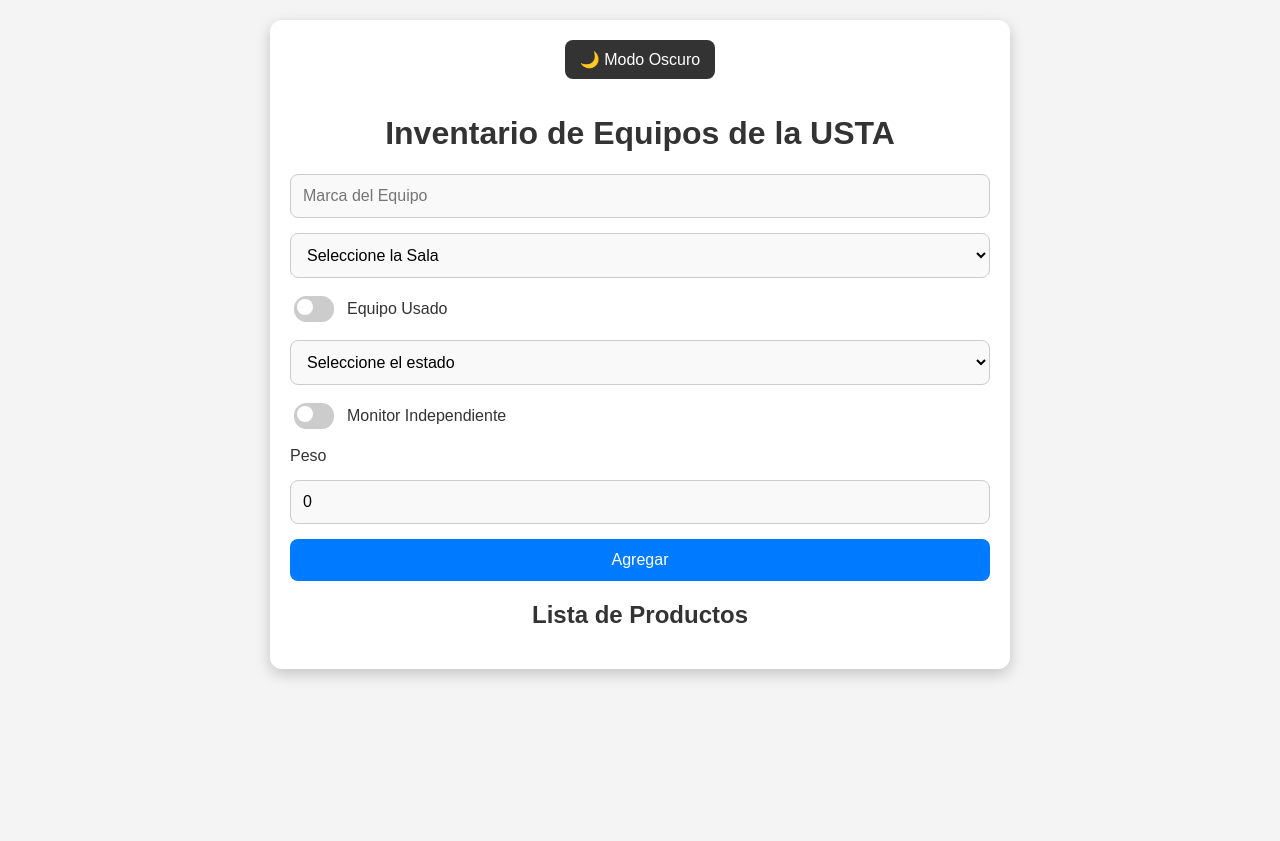
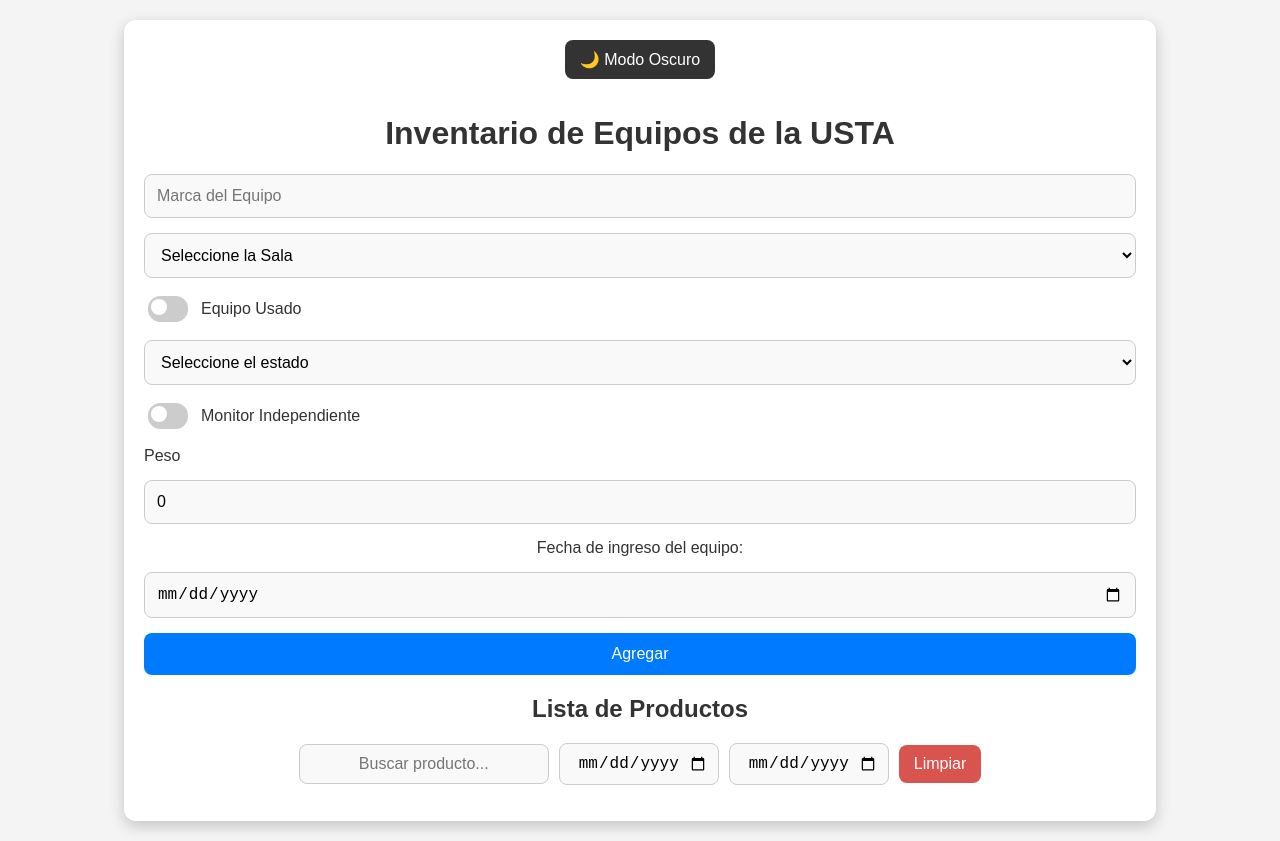
Before and after one commit to Porquezi/mi-app, a React (Create React App) app: page / in a window 1280 px wide. Before the commit the page ends 800 px from the top, so only its background shows below. Built offline with nearby package versions, Linux system fonts and the light colour scheme.

Commit message:
// Se modifico el proyecto

```diff
--- a/src/App.jsx
+++ b/src/App.jsx
@@ -1,40 +1,40 @@
-import React, { useState, useEffect } from "react";
-import ProductList from "./components/ProductList";
-import ProductForm from "./components/ProductForm";
+import React, { useState, useEffect } from "react"; // Importa el hook useState desde la librería react
+import ProductList from "./components/ProductList"; // Importa el componente ProductList
+import ProductForm from "./components/ProductForm"; // Importa el componente ProductForm
 import "./index.css";
 
-const App = () => {
+const App = () => { // Componente funcional App
   const [products, setProducts] = useState([]);
-  const [darkMode, setDarkMode] = useState(false);
+  const [theme, setTheme] = useState("light"); // Estado para el tema de la aplicación (light, dark, blue)
 
-  useEffect(() => {
+  useEffect(() => { // Hook de efecto que se ejecuta al montar el componente
     const savedProducts = JSON.parse(localStorage.getItem("products")) || [];
     setProducts(savedProducts);
 
-    const savedMode = localStorage.getItem("darkMode") === "true";
-    setDarkMode(savedMode);
-    document.body.classList.toggle("dark-mode", savedMode);
+    const savedTheme = localStorage.getItem("theme") || "light";
+    setTheme(savedTheme);
+    document.body.classList.add(savedTheme);
   }, []);
 
-  useEffect(() => {
+  useEffect(() => { // Hook de efecto que se ejecuta al cambiar el estado de products
     if (products.length > 0) {
       localStorage.setItem("products", JSON.stringify(products));
     }
   }, [products]);
 
-  const addProduct = (product) => {
+  const addProduct = (product) => { // Función que agrega un producto al inventario
     const updatedProducts = [...products, product];
     setProducts(updatedProducts);
     localStorage.setItem("products", JSON.stringify(updatedProducts));
   };
 
-  const deleteProduct = (index) => {
+  const deleteProduct = (index) => { // Función que elimina un producto del inventario
     const updatedProducts = products.filter((_, i) => i !== index);
     setProducts(updatedProducts);
     localStorage.setItem("products", JSON.stringify(updatedProducts));
   };
 
-  const editProduct = (index, newProduct) => {
+  const editProduct = (index, newProduct) => { // Función que edita un producto del inventario
     const updatedProducts = products.map((product, i) =>
       i === index ? newProduct : product
     );
@@ -42,17 +42,18 @@
     localStorage.setItem("products", JSON.stringify(updatedProducts));
   };
 
-  const toggleDarkMode = () => {
-    const newMode = !darkMode;
-    setDarkMode(newMode);
-    document.body.classList.toggle("dark-mode", newMode);
-    localStorage.setItem("darkMode", newMode);
+  const toggleTheme = () => { // Función que cambia el tema de la aplicación
+    const newTheme = theme === "light" ? "dark" : theme === "dark" ? "blue" : "light"; // Cambia el tema actual al siguiente en el ciclo (light -> dark -> blue -> light)
+    document.body.classList.remove(theme);
+    document.body.classList.add(newTheme);
+    setTheme(newTheme);
+    localStorage.setItem("theme", newTheme);
   };
 
-  return (
+  return ( // Renderiza el formulario y la lista de productos
     <div className="container">
-      <button className="dark-mode-toggle" onClick={toggleDarkMode}>
-        {darkMode ? "☀ Modo Claro" : "🌙 Modo Oscuro"}
+      <button className="theme-toggle" onClick={toggleTheme}>
+        {theme === "light" ? "🌙 Modo Oscuro" : theme === "dark" ? "🔵 Modo Azul" : "☀ Modo Claro"}
       </button>
       <h1>Inventario de Equipos de la USTA</h1>
       <ProductForm onAdd={addProduct} />
--- a/src/components/ProductForm.jsx
+++ b/src/components/ProductForm.jsx
@@ -7,10 +7,11 @@
   const [state, setState] = useState("");
   const [independentmonitor, setIndependentmonitor] = useState(false);
   const [weight, setWeight] = useState(0);
+  const [entryDate, setEntryDate] = useState("");
 
   const handleSubmit = (e) => {
     e.preventDefault();
-    if (product.trim() && category.trim()) {
+    if (product.trim() && category.trim() && entryDate) {
       onAdd({
         name: product,
         category,
@@ -20,6 +21,7 @@
           ? "Monitor Independiente"
           : "Monitor Integrado",
         weight,
+        entryDate,
       });
       setProduct("");
       setCategory("");
@@ -27,6 +29,7 @@
       setState("");
       setIndependentmonitor(false);
       setWeight(0);
+      setEntryDate("");
     }
   };
 
@@ -88,6 +91,15 @@
           onChange={(e) => setWeight(e.target.value)}
         />
 
+<label>Fecha de ingreso del equipo:</label>
+      <input
+        type="date"
+        value={entryDate}
+        onChange={(e) => setEntryDate(e.target.value)}
+        max={new Date().toISOString().split("T")[0]} // Restringe fechas futuras
+        required
+      />
+
       <button type="submit">Agregar</button>
     </form>
   );
--- a/src/components/ProductList.jsx
+++ b/src/components/ProductList.jsx
@@ -1,4 +1,4 @@
-import React, { useState } from "react";
+import React, { useState, useEffect } from "react";
 
 const ProductList = ({ products, onDelete, onEdit }) => {
   const [editIndex, setEditIndex] = useState(null);
@@ -8,6 +8,27 @@
   const [editState, setEditState] = useState("");
   const [editStatusMonitor, setEditStatusMonitor] = useState(false);
   const [editWeight, setEditWeight] = useState(0);
+  const [editEntryDate, setEditEntryDate] = useState("");
+
+  const [searchTerm, setSearchTerm] = useState("");
+  const [startDate, setStartDate] = useState("");
+  const [endDate, setEndDate] = useState("");
+
+  useEffect(() => {
+    const handleKeyDown = (event) => {
+      if (event.key === "Escape") {
+        handleCancel();
+      }
+    };
+
+    if (editIndex !== null) {
+      window.addEventListener("keydown", handleKeyDown);
+    }
+
+    return () => {
+      window.removeEventListener("keydown", handleKeyDown);
+    };
+  }, [editIndex]); // Se ejecuta cuando editIndex cambia
 
   const handleEdit = (index, product) => {
     setEditIndex(index);
@@ -17,10 +38,18 @@
     setEditState(product.state);
     setEditStatusMonitor(product.statusMonitor === "Monitor Independiente");
     setEditWeight(product.weight);
+    setEditEntryDate(product.entryDate);
   };
 
   const handleSave = (index) => {
-    if (editValue.trim() && editCategory.trim()) {
+    const today = new Date().toISOString().split("T")[0];
+
+    if (editEntryDate > today) {
+      alert("La fecha de ingreso no puede ser futura.");
+      return;
+    }
+
+    if (editValue.trim() && editCategory.trim() && editEntryDate) {
       onEdit(index, {
         name: editValue,
         category: editCategory,
@@ -30,6 +59,7 @@
           ? "Monitor Independiente"
           : "Monitor Integrado",
         weight: editWeight,
+        entryDate: editEntryDate,
       });
       setEditIndex(null);
     }
@@ -43,13 +73,65 @@
     setEditState("");
     setEditStatusMonitor(false);
     setEditWeight(0);
+    setEditEntryDate("");
   };
+
+  const handleClearSearch = () => {
+    // Función que maneja la limpieza de la búsqueda
+    setSearchTerm("");
+    setStartDate("");
+    setEndDate("");
+  };
+
+  const filteredProducts = products.filter((product) => {
+    // Filtra los productos según el término de búsqueda y el rango de fechas
+    const matchesSearch =
+      product.name.toLowerCase().includes(searchTerm.toLowerCase()) || // Compara el nombre del producto con el término de búsqueda
+      product.category.toLowerCase().includes(searchTerm.toLowerCase()) ||
+      product.status.toLowerCase().includes(searchTerm.toLowerCase());
+
+    const matchesDateRange =
+      (!startDate || product.entryDate >= startDate) &&
+      (!endDate || product.entryDate <= endDate);
+
+    return matchesSearch && matchesDateRange;
+  });
 
   return (
     <div>
       <h2>Lista de Productos</h2>
+      {/* Barra de búsqueda y filtro de fechas en una sola línea */}
+      <div className="filter-container">
+        {" "}
+        {/* Contenedor de la barra de búsqueda y filtro de fechas */}
+        <input
+          type="text"
+          placeholder="Buscar producto..."
+          value={searchTerm}
+          onChange={(e) => setSearchTerm(e.target.value)}
+          className="search-box"
+        />
+        <input
+          type="date"
+          value={startDate}
+          onChange={(e) => setStartDate(e.target.value)}
+          max={new Date().toISOString().split("T")[0]}
+          className="date-filter"
+        />
+        <input
+          type="date"
+          value={endDate}
+          onChange={(e) => setEndDate(e.target.value)}
+          max={new Date().toISOString().split("T")[0]}
+          className="date-filter"
+        />
+        <button onClick={handleClearSearch} className="clear-btn">
+          Limpiar
+        </button>
+      </div>{" "}
+      {/* Fin del contenedor de la barra de búsqueda y filtro de fechas */}
       <ul>
-        {products.map((product, index) => (
+        {filteredProducts.map((product, index) => (
           <li key={index} className="product-item">
             <div className="product-content">
               {editIndex === index ? (
@@ -85,7 +167,10 @@
                     Equipo Usado
                   </label>
 
-                  <select value={editState} onChange={(e) => setEditState(e.target.value)}>
+                  <select
+                    value={editState}
+                    onChange={(e) => setEditState(e.target.value)}
+                  >
                     <option value="">Seleccione el estado</option>
                     <option value="Activo">Activo</option>
                     <option value="Inactivo">Inactivo</option>
@@ -102,9 +187,7 @@
                     Monitor Independiente
                   </label>
 
-      <label class="text-left">
-        Peso
-      </label>
+                  <label class="text-left">Peso</label>
                   <input
                     type="number"
                     placeholder="Peso del Equipo"
@@ -112,12 +195,18 @@
                     onChange={(e) => setEditWeight(e.target.value)}
                   />
 
+                  <input
+                    type="date"
+                    value={editEntryDate}
+                    onChange={(e) => setEditEntryDate(e.target.value)}
+                    max={new Date().toISOString().split("T")[0]}
+                  />
                 </>
               ) : (
                 <span>
                   {product.name} - <strong>{product.category}</strong> -{" "}
                   {product.status} - <strong>{product.state}</strong> -{" "}
-                  {product.statusMonitor} - <strong>{product.weight}</strong>
+                  {product.statusMonitor} - <strong>{product.weight} Kg </strong> -  {product.entryDate}
                 </span>
               )}
             </div>
--- a/src/index.css
+++ b/src/index.css
@@ -10,7 +10,7 @@
 
 /* Contenedor principal */
 .container {
-  max-width: 700px;
+  max-width: 80%;
   margin: 0 auto;
   background: #fff;
   padding: 20px;
@@ -19,8 +19,8 @@
   transition: background 0.3s ease, box-shadow 0.3s ease;
 }
 
-/* Botón de modo oscuro */
-.dark-mode-toggle {
+/* Botón de cambio de tema */
+.theme-toggle {
   background: #333;
   color: white;
   border: none;
@@ -31,26 +31,46 @@
   transition: background 0.3s ease, transform 0.2s ease;
 }
 
-.dark-mode-toggle:hover {
+.theme-toggle:hover { /* Efecto hover  para el botón modo claro*/
   background: #555;
   transform: scale(1.05);
 }
 
+
 /* Modo oscuro */
-.dark-mode {
+.dark {
   background-color: #1e1e1e;
   color: #fff;
 }
 
-.dark-mode .container {
+.dark .container {
   background: #2c2c2c;
   box-shadow: 0 5px 15px rgba(255, 255, 255, 0.1);
 }
 
-.dark-mode .dark-mode-toggle {
-  background: #ddd;
-  color: #333;
+.dark .theme-toggle {
+  background: #619af5;
+  color: #fff;
 }
+
+
+/* Modo azul */
+.blue {
+  background-color: #1e3a8a; /* Color de fondo */
+  color: #fff; /* Color de texto */
+}
+
+.blue .container { /* Contenedor */
+  background: #619af5; /* Fondo */
+  box-shadow: 0 5px 15px rgba(255, 255, 255, 0.2); /* Sombra */
+}
+
+.blue .theme-toggle { /* Botón de cambio de tema */
+  background: #fff; /* Fondo */
+  color: #2563eb; /* Texto */
+}
+
+
 
 /* Formulario de creación */
 form {
@@ -60,7 +80,7 @@
   margin-bottom: 20px;
 }
 
-input, select {
+input, select { /* Estilos para los inputs y selects del formulario */
   width: 100%;
   padding: 12px;
   border: 1px solid #ccc;
@@ -70,19 +90,19 @@
   transition: 0.3s ease;
 }
 
-input:focus, select:focus {
+input:focus, select:focus { /* Efecto focus para los inputs y selects */
   border-color: #007bff;
   box-shadow: 0 0 8px rgba(0, 123, 255, 0.5);
   outline: none;
 }
 
-.dark-mode input, .dark-mode select {
+.dark input, .dark select { /* Modo oscuro para el select del formulario */
   background: #333;
   border-color: #666;
-  color: white;
+  color: white; /* Texto */
 }
 
-button {
+button { /* Estilos para el botón del formulario */
   background: #007bff;
   color: white;
   border: none;
@@ -93,9 +113,9 @@
   transition: background 0.3s ease, transform 0.2s ease;
 }
 
-button:hover {
+button:hover { /* Efecto hover para el botón del formulario */
   background: #0056b3;
-  transform: scale(1.05);
+  transform: scale(1.01); /* Efecto de escala */
 }
 
 /* Lista de productos */
@@ -104,7 +124,7 @@
   padding: 0;
 }
 
-.product-item {
+.product-item { /* Estilos para los elementos de la lista de productos */
   display: flex;
   justify-content: space-between;
   align-items: center;
@@ -116,14 +136,20 @@
   transition: transform 0.2s ease;
 }
 
-.product-item:hover {
+.product-item:hover { /* Efecto hover para los elementos de la lista de productos */
   transform: scale(1.02);
 }
 
-.dark-mode .product-item {
+.dark .product-item { /* Modo oscuro para la lista de productos */
   background: #3a3a3a;
   box-shadow: 0 2px 5px rgba(255, 255, 255, 0.1);
 }
+
+.blue .product-item { /* Modo azul para la lista de productos */
+  background: #3f598f;
+  box-shadow: 0 2px 5px rgba(255, 255, 255, 0.1);
+}
+
 
 /* Botones de acción */
 .button-group {
@@ -131,7 +157,7 @@
   gap: 10px;
 }
 
-.edit-btn, .delete-btn, .save-btn, .cancel-btn {
+.edit-btn, .delete-btn, .save-btn, .cancel-btn { /* Estilos para los botones de acción */
   padding: 10px 15px;
   font-size: 14px;
   border-radius: 6px;
@@ -139,42 +165,42 @@
   transition: 0.3s ease, transform 0.2s ease;
 }
 
-.edit-btn {
+.edit-btn { /* Estilos para el botón de editar */
   background: #ffc107;
   color: black;
 }
 
-.edit-btn:hover {
+.edit-btn:hover { /* Efecto hover para el botón de editar */
   background: #e0a800;
   transform: scale(1.05);
 }
 
-.delete-btn {
+.delete-btn { /* Estilos para el botón de eliminar */
   background: #dc3545;
   color: white;
 }
 
-.delete-btn:hover {
+.delete-btn:hover { /* Efecto hover para el botón de eliminar */
   background: #c82333;
   transform: scale(1.05);
 }
 
-.save-btn {
+.save-btn { /* Estilos para el botón de guardar */
   background: #28a745;
   color: white;
 }
 
-.save-btn:hover {
+.save-btn:hover { /* Efecto hover para el botón de guardar */
   background: #218838;
   transform: scale(1.05);
 }
 
-.cancel-btn {
+.cancel-btn { /* Estilos para el botón de cancelar */
   background: #6c757d;
   color: white;
 }
 
-.cancel-btn:hover {
+.cancel-btn:hover { /* Efecto hover para el botón de cancelar */
   background: #5a6268;
   transform: scale(1.05);
 }
@@ -186,20 +212,27 @@
   gap: 8px;
 }
 
-.product-content input, .product-content select {
+.product-content input, .product-content select { /* Estilos para los inputs y selects de la lista de productos */
   padding: 10px;
   font-size: 14px;
   border: 1px solid #ccc;
   border-radius: 6px;
 }
 
-.dark-mode .product-content input, .dark-mode .product-content select {
-  background: #444;
-  border-color: #666;
-  color: white;
+.dark .product-content input, .dark .product-content select {  /* Modo oscuro  para la lista de productos */
+  background: #444; /* Fondo */
+  border-color: #666; /* Borde */
+  color: white; /* Texto */
 }
 
-input {
+.blue .product-content input, .blue .product-content select {  /* Modo azul  para la lista de productos */
+  background: #72abe9; /* Fondo */
+  border-color: #aec5f8; /* Borde */
+  color: white; /* Texto */
+}
+
+
+input { /* Estilos para los inputs */
   width: 100%; /* Asegura que el input se ajuste al contenedor */
   max-width: 100%; /* Evita que se desborde */
   box-sizing: border-box; /* Incluye padding y border en el ancho total */
@@ -215,7 +248,7 @@
   font-size: 16px;
 }
 
-.checkbox-container input[type="checkbox"] {
+.checkbox-container input[type="checkbox"] { /* Estilos para el checkbox */
   appearance: none;
   width: 40px;
   height: 20px;
@@ -226,7 +259,7 @@
   cursor: pointer;
 }
 
-.checkbox-container input[type="checkbox"]::before {
+.checkbox-container input[type="checkbox"]::before { /* Estilos para el before del checkbox */
   content: "";
   position: absolute;
   width: 16px;
@@ -238,25 +271,85 @@
   transition: transform 0.3s ease;
 }
 
-.checkbox-container input[type="checkbox"]:checked {
+.checkbox-container input[type="checkbox"]:checked { /* Estilos para el checkbox checked */
   background: #28a745;
 }
 
-.checkbox-container input[type="checkbox"]:checked::before {
+.checkbox-container input[type="checkbox"]:checked::before { /* Estilos para el before del checkbox checked */
   transform: translateX(20px);
 }
 
 /* Modo oscuro */
-.dark-mode .checkbox-container input[type="checkbox"] {
+.dark .checkbox-container input[type="checkbox"] {
   background: #666;
 }
 
-.dark-mode .checkbox-container input[type="checkbox"]:checked {
+.dark .checkbox-container input[type="checkbox"]:checked {
   background: #17a2b8;
 }
 
-.dark-mode .checkbox-container input[type="checkbox"]::before {
+.dark .checkbox-container input[type="checkbox"]::before {
   background: #ddd;
+}
+
+
+/* Modo azul */
+.blue .checkbox-container input[type="checkbox"] { /* Modo azul para el checkbox */
+  background: #666666;
+}
+
+.blue .checkbox-container input[type="checkbox"]:checked { /* Modo azul para el checkbox checked*/
+  background: #174ab8;
+}
+
+.blue .checkbox-container input[type="checkbox"]::before { /* Modo azul para el checkbox before */
+  background: #ddd;
+}
+
+
+/* Contenedor de filtros: alineado al centro */
+.filter-container {
+  display: flex;
+  gap: 10px;
+  align-items: center;
+  justify-content: center; /* Centra los elementos */
+  margin-bottom: 15px;
+  flex-wrap: wrap; /* Para adaptarse en pantallas pequeñas */
+}
+
+/* Estilo de la caja de búsqueda */
+.search-box {
+  padding: 10px;
+  border-radius: 8px;
+  border: 1px solid #ccc;
+  font-size: 16px;
+  width: 250px;
+  text-align: center;
+}
+
+/* Estilos de los filtros de fecha */
+.date-filter {
+  padding: 10px;
+  border-radius: 8px;
+  border: 1px solid #ccc;
+  font-size: 16px;
+  width: 160px;
+  text-align: center;
+}
+
+/* Botón de limpiar */
+.clear-btn {
+  padding: 10px 15px;
+  border-radius: 8px;
+  background-color: #d9534f;
+  color: white;
+  border: none;
+  cursor: pointer;
+  font-size: 16px;
+}
+
+.clear-btn:hover { /* Efecto hover para el botón de limpiar */
+  background-color: #610c09;
 }
 
 .text-left {
```
Lines whose indentation alone changed are shown as unchanged.
